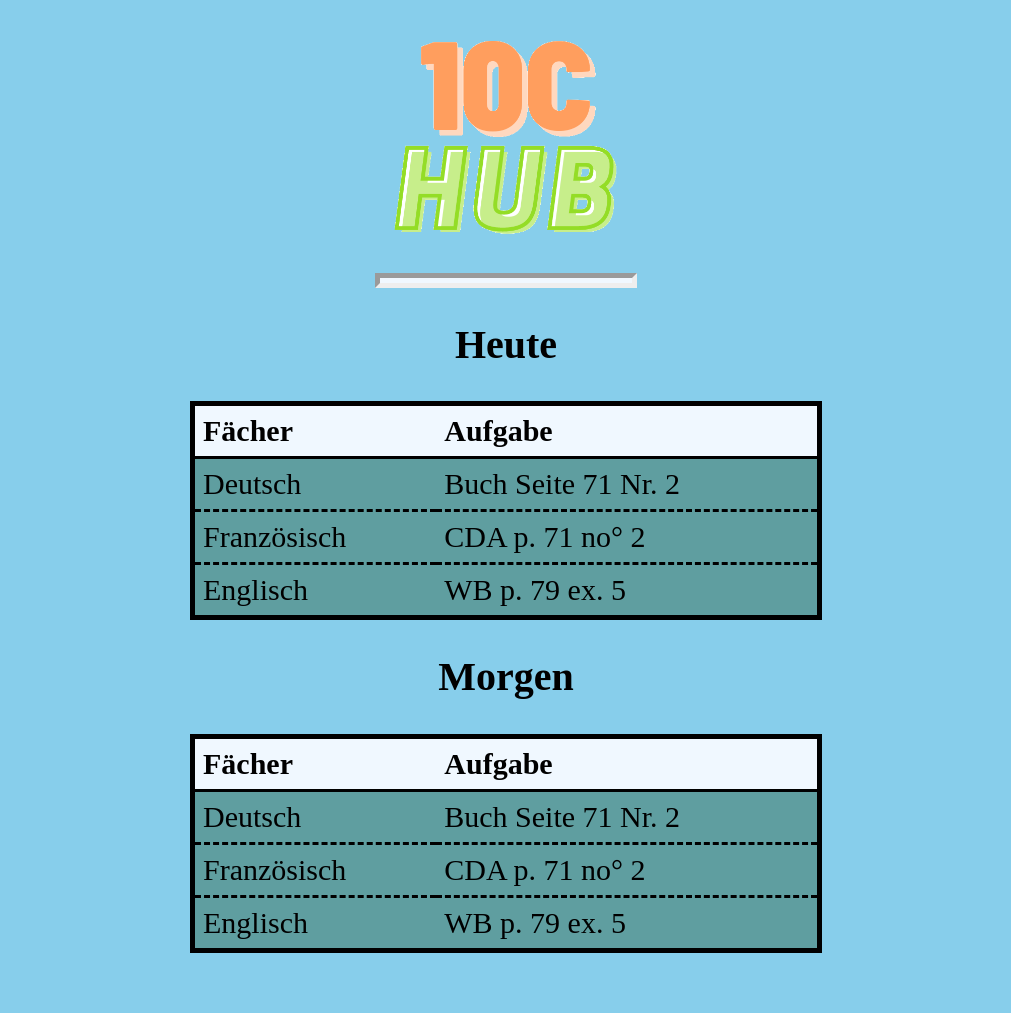
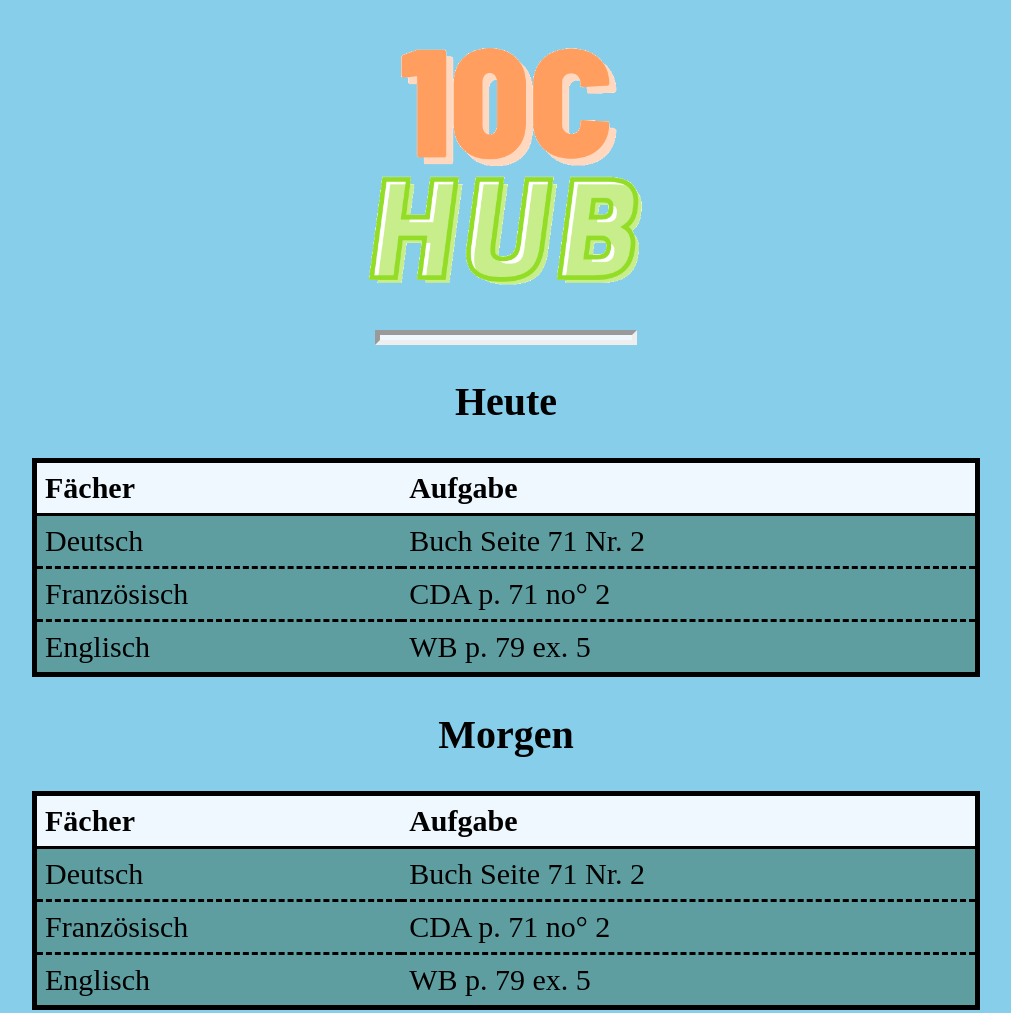
Before and after one commit to Sarmad-J/10cHub, a plain HTML site: page index.html in a window 1280 px wide. Shown: the whole page, without its empty margins (134-1145 px from the left). Before the commit the page ends 961 px from the top, so only its background shows below. Drawn offline with Linux system fonts and the light colour scheme.

Commit message:
Sizeupate

```diff
--- a/Beta1.css
+++ b/Beta1.css
@@ -18,14 +18,14 @@ body
 
 #HubLogo
 {
-    width: 20%;
-    height: 20%;
+    width: 310px;
+    height: 310px;
 }
 
 table
 {
     border-collapse: collapse;
-    width: 50%;
+    width: 75%;
     margin: auto;
     border: 5px solid #000;
     border-radius: 100px;
```
